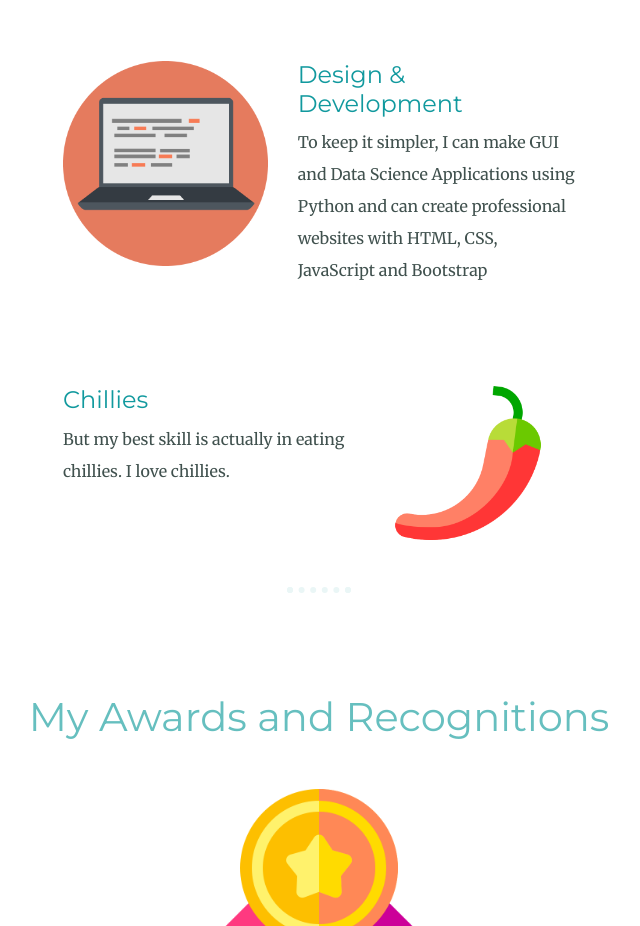
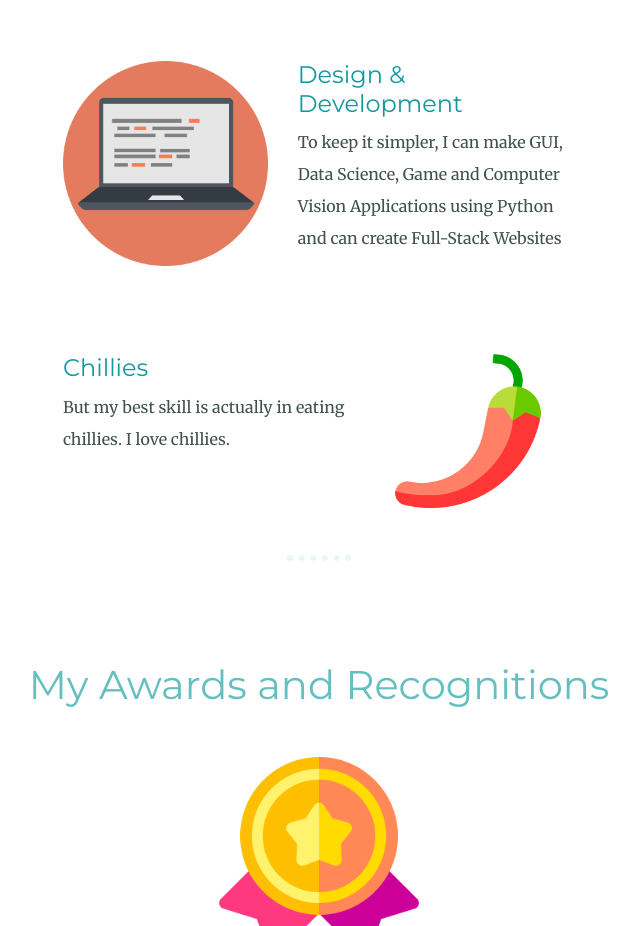
Before and after one commit to soumyagautam/Soumya-Gautam, a plain HTML site: page index.html in a window 1280 px wide. Shown: the part 1700-2626 px from the top of the page, without its empty margins (321-961 px from the left). Drawn offline with nearby package versions, Linux system fonts and the light colour scheme.

Commit message:
Minor Change

```diff
--- a/index.html
+++ b/index.html
@@ -58,7 +58,7 @@
         <div class="skill-row">
           <img class="computer-image" src="images/computer.png" alt="code-img">
           <h3>Design & Development</h3>
-          <p>To keep it simpler, I can make GUI and Data Science Applications using Python and can create professional websites with HTML, CSS, JavaScript and Bootstrap</p>
+          <p>To keep it simpler, I can make GUI, Data Science, Game and Computer Vision Applications using Python and can create Full-Stack Websites</p>
         </div>
         <div class="skill-row">
           <img class="chillies-image" src="images/chilli.png" alt="Chilli-Image">
```
